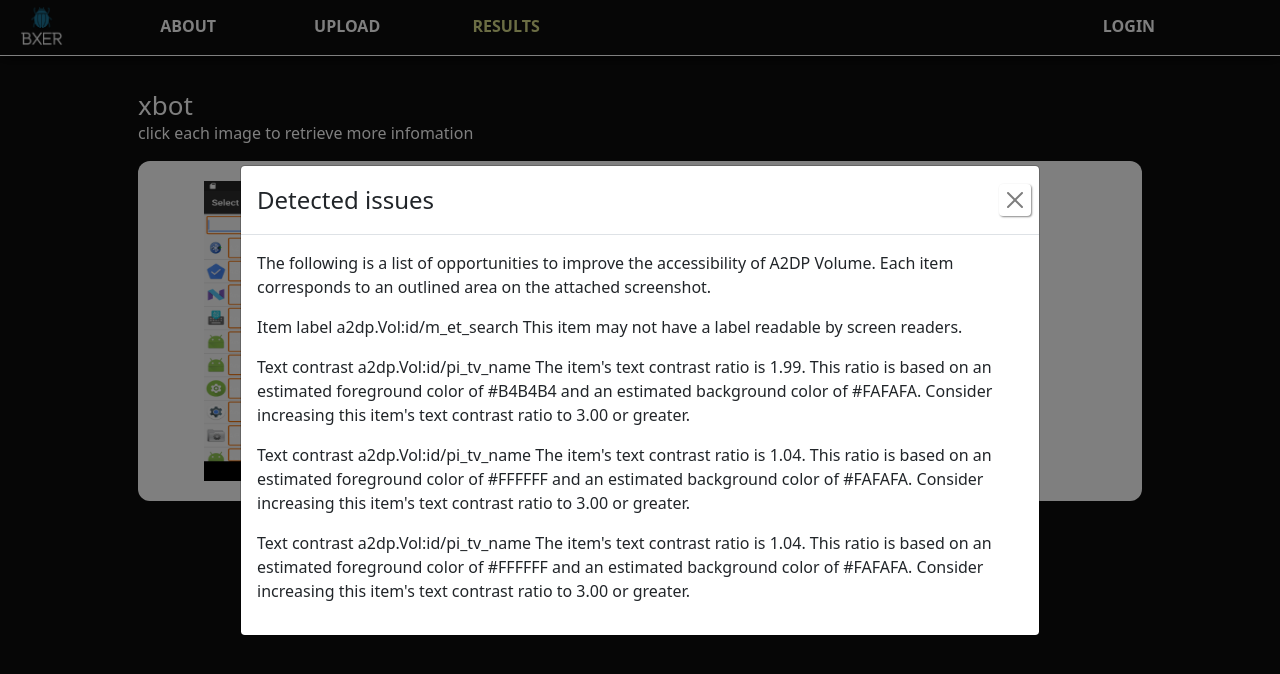
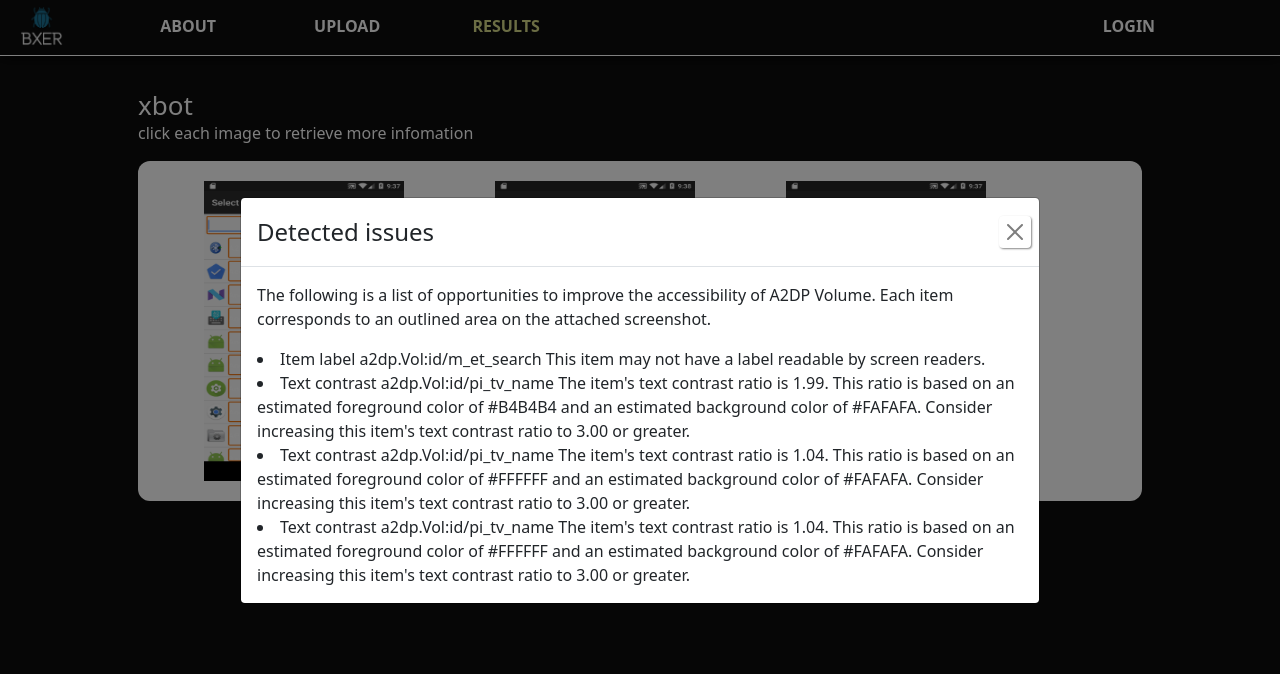
Before and after one commit to luyangliuable/usability-accessibility-testing-app, a React (Create React App) app in the folder Website/: page /results in a window 1280 px wide. Both pictures are taken after a click on the picture 303 px from the left and 331 px from the top of the page. Shown: the top 674 px of the page. Built offline with nearby package versions, Linux system fonts and the light colour scheme.

Commit message:
change the format of issue lists

```diff
--- a/Website/src/Results/components/ReportsTable.js
+++ b/Website/src/Results/components/ReportsTable.js
@@ -72,29 +72,28 @@
         <Modal.Body>
           <p>
           The following is a list of opportunities to improve the accessibility of A2DP Volume. Each item corresponds to an outlined area on the attached screenshot.</p>
-            <p>
+            <li>
             Item label
             a2dp.Vol:id/m_et_search
             This item may not have a label readable by screen readers.
-            </p>
-            <p>
+            </li>
+            <li>
                 Text contrast
             a2dp.Vol:id/pi_tv_name
             The item's text contrast ratio is 1.99. This ratio is based on an estimated foreground color of #B4B4B4 and an estimated background color of #FAFAFA. Consider increasing this item's text contrast ratio to 3.00 or greater.
-            </p>
-            <p>
+            </li>
+            <li>
             Text contrast
             a2dp.Vol:id/pi_tv_name
             The item's text contrast ratio is 1.04. This ratio is based on an estimated foreground color of #FFFFFF and an estimated background color of #FAFAFA. Consider increasing this item's text contrast ratio to 3.00 or greater.
 
-            </p>
-            <p>
+            </li>
+            <li>
             Text contrast
             a2dp.Vol:id/pi_tv_name
             The item's text contrast ratio is 1.04. This ratio is based on an estimated foreground color of #FFFFFF and an estimated background color of #FAFAFA. Consider increasing this item's text contrast ratio to 3.00 or greater.
 
-            </p>
-            <p></p>
+            </li>
         </Modal.Body>
       </Modal>
 
```
